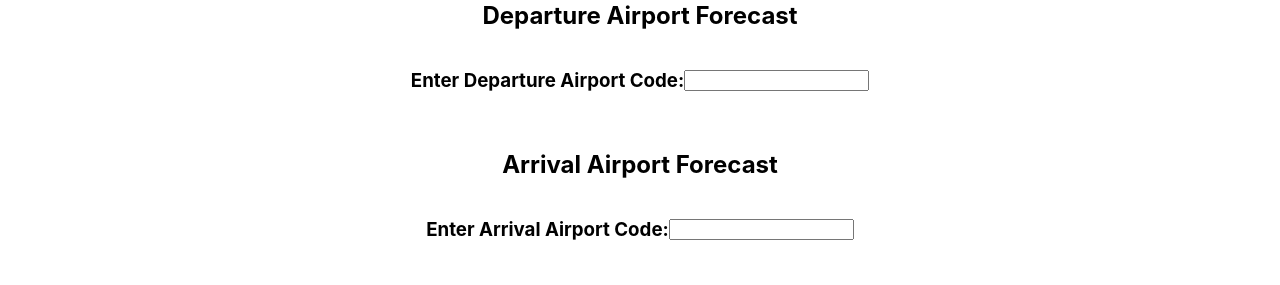
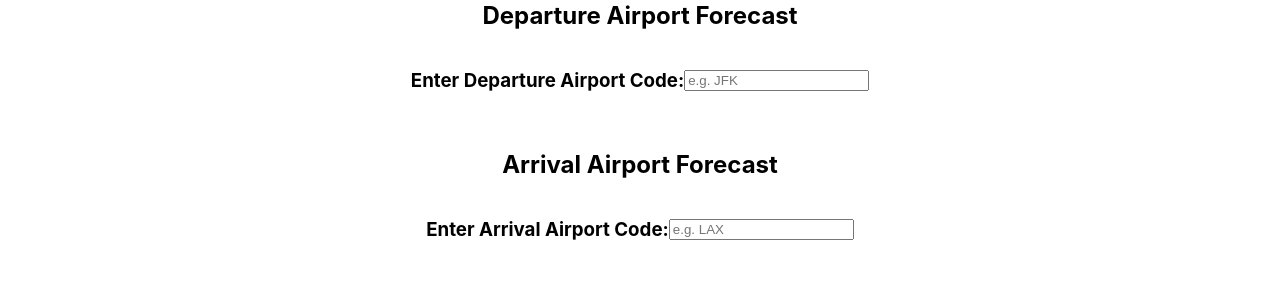
Before and after one commit to AATechCulture/dude-spelman, a React (Create React App) app in the folder code-submission/frontend/: page / in a window 1280 px wide. Shown: the part 263-548 px from the top of the page. Built offline with nearby package versions, Linux system fonts and the light colour scheme.

Commit message:
formatting hotel layouts

```diff
--- a/code-submission/frontend/src/components/Forecast/Forecast.css
+++ b/code-submission/frontend/src/components/Forecast/Forecast.css
@@ -17,3 +17,26 @@
     justify-content: center;
 
 }
+
+.input-field {
+    width: 100%;
+    padding: 10px;
+    border: 1px solid #ccc;
+    border-radius: 5px;
+    font-size: 16px;
+}
+
+  /* Button styles */
+.button {
+    padding: 10px 20px;
+    background-color: #007bff;
+    color: #fff;
+    border: none;
+    border-radius: 5px;
+    font-size: 16px;
+    cursor: pointer;
+}
+
+.button:hover {
+    background-color: #0056b3;
+}
--- a/code-submission/frontend/src/components/Forecast/Forecast.js
+++ b/code-submission/frontend/src/components/Forecast/Forecast.js
@@ -10,20 +10,29 @@ const Forecast = () => {
       <h1 className="title">Pre-Cancellation Metrics</h1>
       <h2 className="sub-title">Departure Airport Forecast</h2>
       <div className="departure-code">
-        <h3 type="text" value={departureCode}>
-          Enter Departure Airport Code:
-        </h3>
-        <input />
+        <h3>Enter Departure Airport Code:</h3>
+        <input
+          type="text"
+          id="departureCode"
+          value={departureCode}
+          onChange={(e) => setDepartureCode(e.target.value)}
+          placeholder="e.g. JFK"
+        />
       </div>
       {/* For forecast info based on airport departure city */}
       <br />
       <h2>Arrival Airport Forecast</h2>
 
       <div className="arrival-code">
-        <h3 type="text" value={arrivalCode}>
-          Enter Arrival Airport Code:
-        </h3>
-        <input />
+        <h3>Enter Arrival Airport Code:</h3>
+        <input
+          className="arrivalCode"
+          type="text"
+          id="arrivalCode"
+          value={arrivalCode}
+          onChange={(e) => setArrivalCode(e.target.value)}
+          placeholder="e.g. LAX"
+        />
       </div>
       {/* For forecast info based on airport arrival city */}
     </div>
--- a/code-submission/frontend/src/components/Hotel/Hotel.css
+++ b/code-submission/frontend/src/components/Hotel/Hotel.css
@@ -1,5 +1,6 @@
 img {
     height: 150px;
+    background-color: rgba(0, 0, 0, 0);
 }
 .hotel-info{
     margin-top: 150px;
@@ -7,33 +8,41 @@ img {
 .Hyatt-logo{
     max-width: 600px;
     margin: auto;
+    margin-bottom: 2%;
     padding: 10px;
-    border: 5px solid #000;
-    background-color: #C7D0D7;
+
 }
 
 .IHG-logo{
     max-width: 600px;
     margin: auto;
+    margin-bottom: 2%;
     padding: 10px;
-    border: 5px solid #000;
-    background-color: #0D73B1;
+
 
 }
 
 .Marriot-logo{
     max-width: 600px;
     margin: auto;
+    margin-bottom: 2%;
     padding: 10px;
-    border: 5px solid #000;
-    background-color: #C7D0D7;
 
+
+}
+
+.Hyatt-logo, .IHG-logo, .Marriot-logo {
+    transition: box-shadow 0.3s; /* Add transition for smooth effect */
+}
+
+.Hyatt-logo:hover, .IHG-logo:hover, .Marriot-logo:hover {
+    box-shadow: 0px 0px 10px rgba(0, 0, 0, 0.5); /* Shadow effect */
 }
 
 @media screen and (max-width:800px){
 
     .hotel-info-card{
-              flex-direction: column;
+        flex-direction: column;
     }
 
 
```
